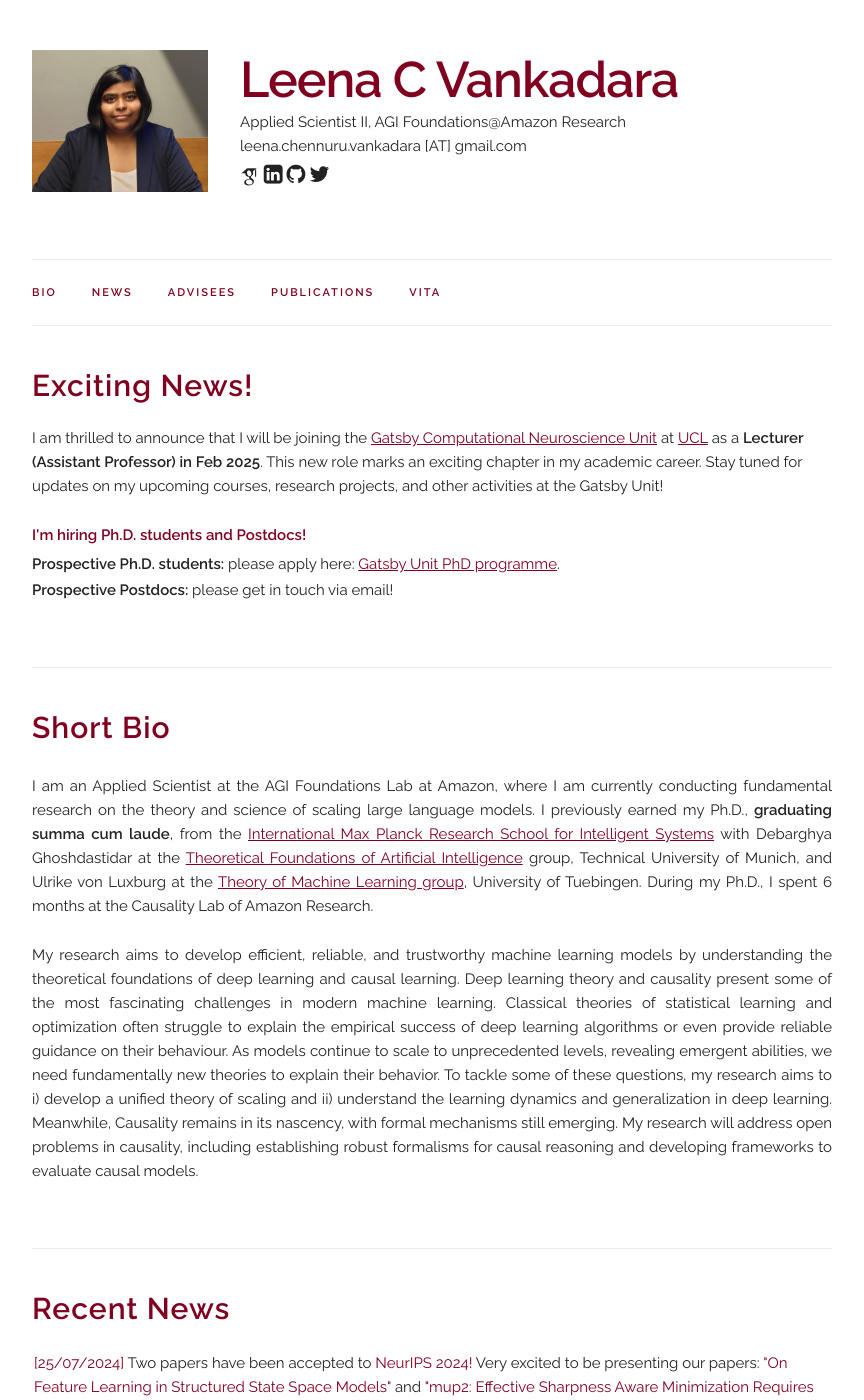
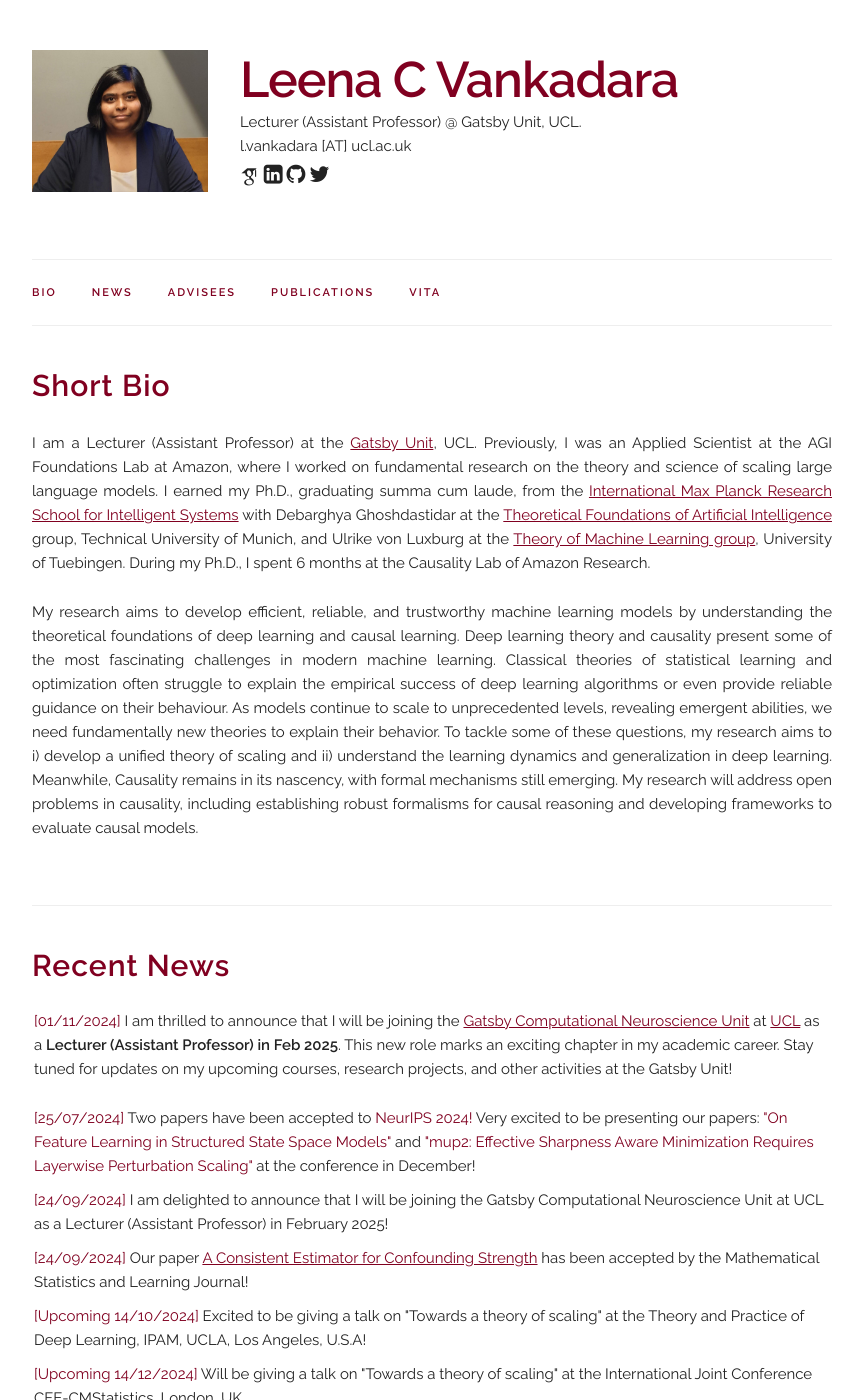
Before and after one commit to leenachennuru/leenacvankadara.com, a Jekyll site: the page built from index.html, in a window 1280 px wide and 1400 px high. Shown: the whole window, without its empty margins (208-1072 px from the left). Built offline with Jekyll 4.4.1, drawn with Linux system fonts in a browser that asks for light colours; some web fonts are replaced; some of the changed text lies outside the part shown.

Commit message:
gatsby position update

```diff
--- a/_data/main_info.yaml
+++ b/_data/main_info.yaml
@@ -1,7 +1,7 @@
 name: "Leena C Vankadara"
-title: "Applied Scientist II, AGI Foundations@Amazon Research"
+title: "Lecturer (Assistant Professor) @ Gatsby Unit, UCL."
 pronouns: "(She/her/hers)"
-email: "leena.chennuru.vankadara [AT] gmail.com"
+email: "l.vankadara [AT] ucl.ac.uk "
 profile_pic: "/assets/profile-pics/profile_close_5.jpeg"
 twitter: "https://twitter.com/leenaCvankadara"
 linkedin: "https://www.linkedin.com/in/leenacvankadara"
--- a/index.html
+++ b/index.html
@@ -5,25 +5,6 @@
 
 
 <!-- ========== BIO ========== -->
-<div class="docs-section" id="announcement">
-  <h4 style="color: #800020; font-weight: bold; margin-top: 0;">Exciting News!</h4>
-
-  <p>I am thrilled to announce that I will be joining the <a style="color: #800020;" href="https://www.ucl.ac.uk/gatsby/people" target="_blank">Gatsby Computational Neuroscience Unit</a> at <a style="color: #800020;" href="https://www.ucl.ac.uk/">UCL</a> as a <b>Lecturer (Assistant Professor) in Feb 2025</b>. This new role marks an exciting chapter in my academic career. Stay tuned for updates on my upcoming courses, research projects, and other activities at the Gatsby Unit!</p>
-
-  <p style="color: #800020; font-weight: bold; margin-bottom: 5px;">
-    I'm hiring Ph.D. students and Postdocs!
-  </p>
-
-  <p style="margin-bottom: 2px;"">
-    <b>Prospective Ph.D. students:</b> please apply here:
-    <a style="color: #800020;" href="https://www.ucl.ac.uk/gatsby/study-and-work/gatsby-unit-phd-programme" target="_blank">Gatsby Unit PhD programme</a>.
-  </p>
-
-  <p>
-    <b>Prospective Postdocs:</b> please get in touch via email!
-  </p>
-
-</div>
 
 <div class="docs-section" id="bio">
   <h4 style="color: #800020; font-weight: bold; margin-top: 0;">Short Bio</h4>
@@ -41,8 +22,8 @@
     <!-- My broad interests lie in understanding the limits of learning by trying to answer questions such as when is learning possible and when is it not? Such questions are particularly interesting when posed in constrained settings, for instance, constraints on computational complexity or adversarial robustness. Understanding such fundamental limits foster the design of provably efficient and reliable Machine learning methods. -->
 
     <p style="text-align: justify;">
-      I am an Applied Scientist at the AGI Foundations Lab at Amazon, where I am currently conducting fundamental research on the theory and science of scaling large language models.
-      I previously earned my Ph.D., <b>graduating summa cum laude</b>, from the
+      I am a Lecturer (Assistant Professor) at the <a style="color: #800020;" href="https://www.ucl.ac.uk/gatsby/people" target="_blank">Gatsby Unit</a>, UCL. Previously, I was an Applied Scientist at the AGI Foundations Lab at Amazon, where I worked on fundamental research on the theory and science of scaling large language models.
+      I earned my Ph.D., graduating summa cum laude, from the
       <a style="color: #800020;" href="https://imprs.is.mpg.de/" target="_blank">International Max Planck Research School for Intelligent Systems</a> with Debarghya Ghoshdastidar at the
       <a style="color: #800020;" href="https://www.cs.cit.tum.de/tfai/home/" target="_blank">Theoretical Foundations of Artificial Intelligence</a> group, Technical University of Munich,
       and Ulrike von Luxburg at the
@@ -73,6 +54,10 @@
   <h4 style="color: #800020; font-weight: bold; margin-top: 0;">Recent News</h4>
   <!-- <p> Scroll for older news </p> -->
   <UL style="list-style-type: none; padding: 2px; overflow-y: hidden; height:auto;">
+
+    <li> <span style="color: #800020;">[01/11/2024]</span>
+      I am thrilled to announce that I will be joining the <a style="color: #800020;" href="https://www.ucl.ac.uk/gatsby/people" target="_blank">Gatsby Computational Neuroscience Unit</a> at <a style="color: #800020;" href="https://www.ucl.ac.uk/">UCL</a> as a <b>Lecturer (Assistant Professor) in Feb 2025</b>. This new role marks an exciting chapter in my academic career. Stay tuned for updates on my upcoming courses, research projects, and other activities at the Gatsby Unit!</p>
+    </li>
 
     <li> <span style="color: #800020;">[25/07/2024]</span>
       Two papers have been accepted to <span style="color: #800020;">NeurIPS 2024!</span> Very excited to be presenting our papers: <span style="color: #800020;">"On Feature Learning in Structured State Space Models"</span> and <span style="color: #800020;">"mup2: Effective Sharpness Aware Minimization Requires Layerwise Perturbation Scaling"</span> at the conference in December!</b>
@@ -183,21 +168,23 @@
   <!-- <p> Scroll for older news </p> -->
   <UL style="list-style-type: none; padding: 2px; overflow-y: hidden; height:auto;">
 
-    <h6 style="color: #800020; font-weight: bold; margin-top: 0;">Incoming</h6>
+    <!-- <h6 style="color: #800020; font-weight: bold; margin-top: 0;">Incoming</h6>
     <ul>
         <li><strong>Leello Tadesse Dadi (Starting  November 2024)</strong>, École Polytechnique Fédérale de Lausanne (EPFL)</li>
         <li><strong>Valentyn Boreiko (Starting  November 2024)</strong>, University of Tuebingen</li>
-    </ul>
+    </ul> -->
 
     <h6 style="color: #800020; font-weight: bold; margin-top: 0;">Current</h6>
     <ul>
         <li><strong>Anish Dhir</strong>, Imperial College, London</li>
+        <li><strong>Leello Tadesse Dadi </strong>, École Polytechnique Fédérale de Lausanne (EPFL)</li>
+        <li><strong>Moritz Haas</strong>, University of Tuebingen</li>
         <li><strong>Vaclav Voracek</strong>, University of Tuebingen</li>
+        <li><strong>Valentyn Boreiko </strong>, University of Tuebingen</li>
     </ul>
 
     <h6 style="color: #800020; font-weight: bold; margin-top: 0;">Previous</h6>
     <ul>
-        <li><strong>Moritz Haas</strong>, University of Tuebingen</li>
         <li><strong>Jin Xu</strong>, University of Oxford</li>
         <li><strong>Alexander Meulemans</strong>, ETH, Zurich</li>
         <li><strong>Maximilian Fleissner</strong>, Technical University of Munich</li>
```
